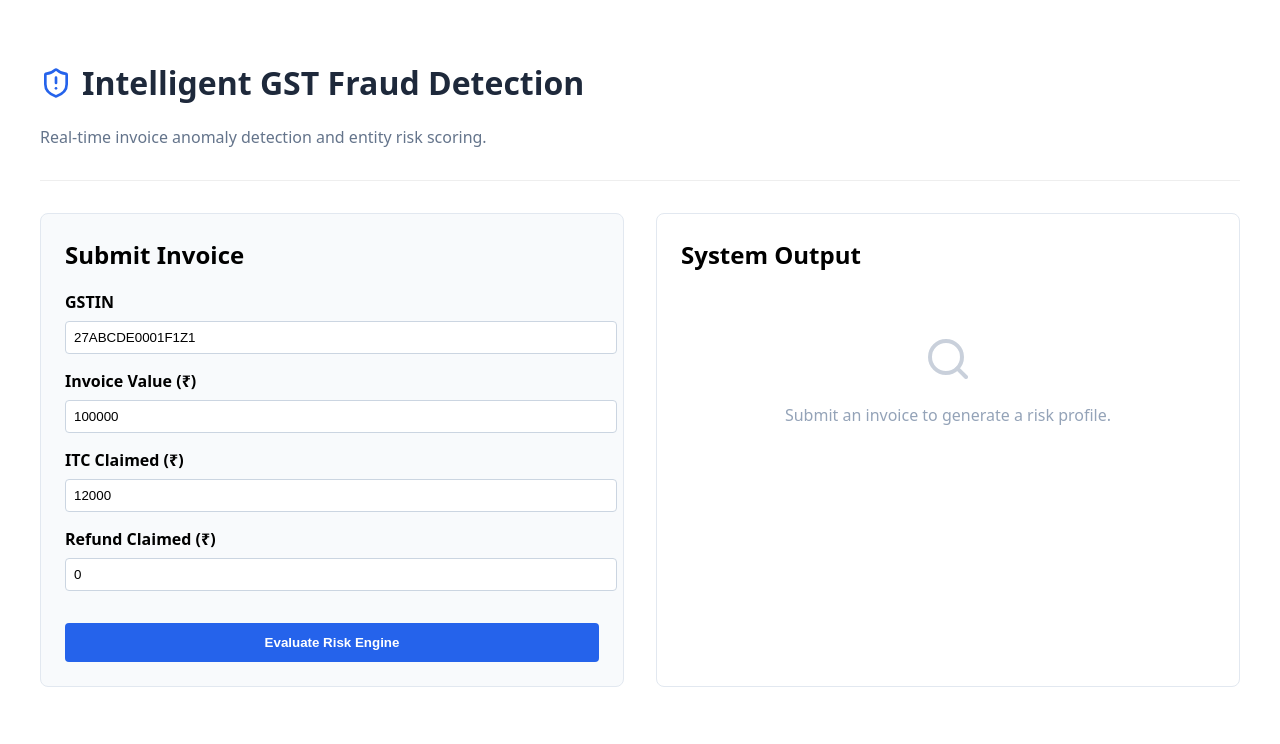
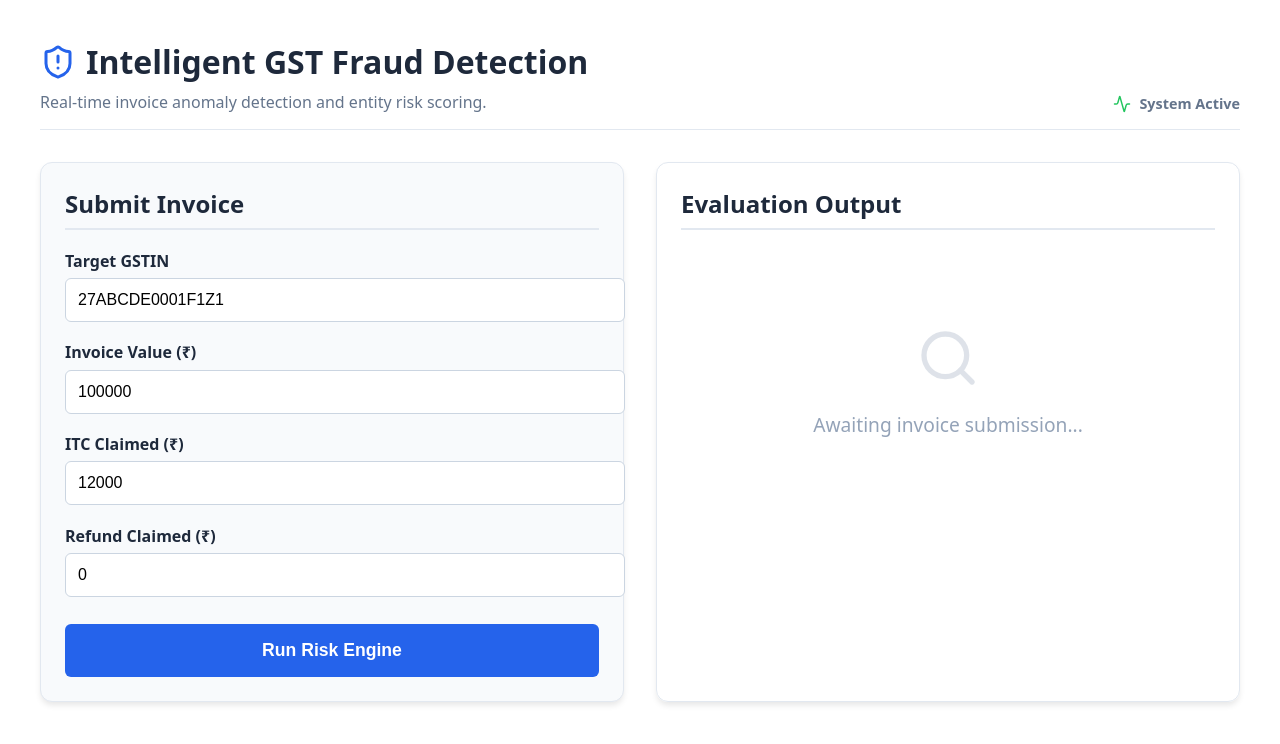
Before and after one commit to Ridreb05/Gst-Fraud, a React (Create React App) app in the folder frontend/: page / in a window 1280 px wide. Shown: the top 744 px of the page. Built offline with nearby package versions, Linux system fonts and the light colour scheme; the HTML template or start-up script is replaced by a standard one.

Commit message:
Enhance App component with new features and styles
Refactor App component to improve UI and functionality. Added Activity icon, updated styles, and enhanced risk evaluation logic.

```diff
--- a/frontend/src/App.js
+++ b/frontend/src/App.js
@@ -1,6 +1,10 @@
 import React, { useState } from 'react';
 import axios from 'axios';
-import { AlertTriangle, CheckCircle, Search, ShieldAlert } from 'lucide-react';
+import { AlertTriangle, CheckCircle, Search, ShieldAlert, Activity } from 'lucide-react';
+import {
+  PieChart, Pie, Cell, Tooltip as RechartsTooltip, ResponsiveContainer,
+  LineChart, Line, XAxis, YAxis, CartesianGrid, Legend
+} from 'recharts';
 
 function App() {
   const [invoiceData, setInvoiceData] = useState({
@@ -25,8 +29,9 @@ function App() {
     setResult(null);
 
     try {
-      // Pointing to your local FastAPI server
-      const response = await axios.post('https://gst-fraud.onrender.com', {
+      // NOTE: Update this URL to your Render URL once the backend is live!
+      // Example: 'https://gst-fraud-api.onrender.com/api/v1/evaluate-invoice'
+      const response = await axios.post('http://localhost:8000/api/v1/evaluate-invoice', {
         GSTIN: invoiceData.GSTIN,
         Invoice_Value: parseFloat(invoiceData.Invoice_Value),
         ITC_Claimed: parseFloat(invoiceData.ITC_Claimed),
@@ -39,110 +44,187 @@ function App() {
     setLoading(false);
   };
 
-  // Helper to determine color based on your flowchart logic
+  // --- UI Helpers & Chart Data Generation ---
+
   const getRiskColor = (score) => {
-    if (score > 60) return '#ef4444'; // Red for High/Critical Risk
-    if (score > 30) return '#eab308'; // Yellow for Medium Risk
-    return '#22c55e'; // Green for Low Risk
+    if (score > 60) return '#ef4444'; // Red (High/Critical)
+    if (score > 30) return '#eab308'; // Yellow (Medium)
+    return '#22c55e'; // Green (Low)
+  };
+
+  // Generate breakdown data based on the severity of the score
+  const getPieData = (score) => {
+    if (score > 50) {
+      return [
+        { name: 'ITC Anomaly', value: 45 },
+        { name: 'Invoice Spike', value: 35 },
+        { name: 'Refund Risk', value: 20 },
+      ];
+    }
+    return [
+      { name: 'ITC Anomaly', value: 10 },
+      { name: 'Invoice Spike', value: 5 },
+      { name: 'Normal Volume', value: 85 },
+    ];
+  };
+  const PIE_COLORS = ['#f97316', '#ef4444', '#3b82f6'];
+
+  // Mock historical trend leading up to the current score
+  const getTrendData = (currentScore) => {
+    const baseRisk = currentScore > 60 ? 40 : 10;
+    return [
+      { month: 'Oct', risk: Math.max(0, baseRisk - 15) },
+      { month: 'Nov', risk: Math.max(0, baseRisk - 5) },
+      { month: 'Dec', risk: baseRisk + 5 },
+      { month: 'Jan', risk: baseRisk },
+      { month: 'Feb', risk: baseRisk + 10 },
+      { month: 'Mar (Current)', risk: currentScore },
+    ];
   };
 
   return (
-    <div style={{ fontFamily: 'system-ui, sans-serif', padding: '2rem', maxWidth: '1200px', margin: '0 auto' }}>
-      <header style={{ marginBottom: '2rem', borderBottom: '1px solid #eee', paddingBottom: '1rem' }}>
-        <h1 style={{ display: 'flex', alignItems: 'center', gap: '10px', color: '#1e293b' }}>
-          <ShieldAlert size={32} color="#2563eb" />
-          Intelligent GST Fraud Detection
-        </h1>
-        <p style={{ color: '#64748b' }}>Real-time invoice anomaly detection and entity risk scoring.</p>
+    <div style={{ fontFamily: 'system-ui, sans-serif', padding: '2rem', maxWidth: '1200px', margin: '0 auto', color: '#1e293b' }}>
+
+      <header style={{ marginBottom: '2rem', borderBottom: '1px solid #e2e8f0', paddingBottom: '1rem', display: 'flex', justifyContent: 'space-between', alignItems: 'flex-end' }}>
+        <div>
+          <h1 style={{ display: 'flex', alignItems: 'center', gap: '10px', margin: '0 0 0.5rem 0' }}>
+            <ShieldAlert size={36} color="#2563eb" />
+            Intelligent GST Fraud Detection
+          </h1>
+          <p style={{ color: '#64748b', margin: 0 }}>Real-time invoice anomaly detection and entity risk scoring.</p>
+        </div>
+        <div style={{ display: 'flex', alignItems: 'center', gap: '8px', color: '#64748b', fontSize: '0.9rem', fontWeight: 'bold' }}>
+          <Activity size={18} color="#22c55e" />
+          System Active
+        </div>
       </header>
 
       <div style={{ display: 'grid', gridTemplateColumns: '1fr 1fr', gap: '2rem' }}>
 
-        {/* INPUT FORM */}
-        <div style={{ padding: '1.5rem', border: '1px solid #e2e8f0', borderRadius: '8px', backgroundColor: '#f8fafc' }}>
-          <h2 style={{ marginTop: 0 }}>Submit Invoice</h2>
-          <form onSubmit={evaluateInvoice} style={{ display: 'flex', flexDirection: 'column', gap: '1rem' }}>
+        {/* LEFT COLUMN: INPUT FORM */}
+        <div style={{ padding: '1.5rem', border: '1px solid #e2e8f0', borderRadius: '12px', backgroundColor: '#f8fafc', boxShadow: '0 4px 6px -1px rgb(0 0 0 / 0.1)' }}>
+          <h2 style={{ marginTop: 0, borderBottom: '2px solid #e2e8f0', paddingBottom: '0.5rem' }}>Submit Invoice</h2>
+
+          <form onSubmit={evaluateInvoice} style={{ display: 'flex', flexDirection: 'column', gap: '1.2rem', marginTop: '1rem' }}>
             <div>
-              <label style={{ display: 'block', fontWeight: 'bold', marginBottom: '0.5rem' }}>GSTIN</label>
+              <label style={{ display: 'block', fontWeight: '600', marginBottom: '0.4rem' }}>Target GSTIN</label>
               <input
                 type="text" name="GSTIN" value={invoiceData.GSTIN} onChange={handleInputChange} required maxLength="15"
-                style={{ width: '100%', padding: '0.5rem', borderRadius: '4px', border: '1px solid #cbd5e1' }}
+                style={{ width: '100%', padding: '0.75rem', borderRadius: '6px', border: '1px solid #cbd5e1', fontSize: '1rem' }}
               />
             </div>
             <div>
-              <label style={{ display: 'block', fontWeight: 'bold', marginBottom: '0.5rem' }}>Invoice Value (₹)</label>
+              <label style={{ display: 'block', fontWeight: '600', marginBottom: '0.4rem' }}>Invoice Value (₹)</label>
               <input
                 type="number" name="Invoice_Value" value={invoiceData.Invoice_Value} onChange={handleInputChange} required
-                style={{ width: '100%', padding: '0.5rem', borderRadius: '4px', border: '1px solid #cbd5e1' }}
+                style={{ width: '100%', padding: '0.75rem', borderRadius: '6px', border: '1px solid #cbd5e1', fontSize: '1rem' }}
               />
             </div>
             <div>
-              <label style={{ display: 'block', fontWeight: 'bold', marginBottom: '0.5rem' }}>ITC Claimed (₹)</label>
+              <label style={{ display: 'block', fontWeight: '600', marginBottom: '0.4rem' }}>ITC Claimed (₹)</label>
               <input
                 type="number" name="ITC_Claimed" value={invoiceData.ITC_Claimed} onChange={handleInputChange} required
-                style={{ width: '100%', padding: '0.5rem', borderRadius: '4px', border: '1px solid #cbd5e1' }}
+                style={{ width: '100%', padding: '0.75rem', borderRadius: '6px', border: '1px solid #cbd5e1', fontSize: '1rem' }}
               />
             </div>
             <div>
-              <label style={{ display: 'block', fontWeight: 'bold', marginBottom: '0.5rem' }}>Refund Claimed (₹)</label>
+              <label style={{ display: 'block', fontWeight: '600', marginBottom: '0.4rem' }}>Refund Claimed (₹)</label>
               <input
                 type="number" name="Refund_Claimed" value={invoiceData.Refund_Claimed} onChange={handleInputChange}
-                style={{ width: '100%', padding: '0.5rem', borderRadius: '4px', border: '1px solid #cbd5e1' }}
+                style={{ width: '100%', padding: '0.75rem', borderRadius: '6px', border: '1px solid #cbd5e1', fontSize: '1rem' }}
               />
             </div>
             <button
               type="submit" disabled={loading}
-              style={{ backgroundColor: '#2563eb', color: 'white', padding: '0.75rem', border: 'none', borderRadius: '4px', cursor: 'pointer', fontWeight: 'bold', marginTop: '1rem' }}
+              style={{
+                backgroundColor: '#2563eb', color: 'white', padding: '1rem', border: 'none',
+                borderRadius: '6px', cursor: 'pointer', fontWeight: 'bold', fontSize: '1.1rem',
+                marginTop: '0.5rem', transition: 'background-color 0.2s'
+              }}
             >
-              {loading ? 'Analyzing...' : 'Evaluate Risk Engine'}
+              {loading ? 'Executing ML Pipeline...' : 'Run Risk Engine'}
             </button>
           </form>
-          {error && <p style={{ color: 'red', marginTop: '1rem' }}>{error}</p>}
+          {error && <p style={{ color: '#ef4444', marginTop: '1rem', fontWeight: '500', padding: '0.5rem', backgroundColor: '#fee2e2', borderRadius: '4px' }}>{error}</p>}
         </div>
 
-        {/* RESULTS DASHBOARD */}
-        <div style={{ padding: '1.5rem', border: '1px solid #e2e8f0', borderRadius: '8px' }}>
-          <h2 style={{ marginTop: 0 }}>System Output</h2>
+        {/* RIGHT COLUMN: RESULTS DASHBOARD */}
+        <div style={{ padding: '1.5rem', border: '1px solid #e2e8f0', borderRadius: '12px', boxShadow: '0 4px 6px -1px rgb(0 0 0 / 0.1)' }}>
+          <h2 style={{ marginTop: 0, borderBottom: '2px solid #e2e8f0', paddingBottom: '0.5rem' }}>Evaluation Output</h2>
 
           {!result ? (
-            <div style={{ color: '#94a3b8', textAlign: 'center', marginTop: '4rem' }}>
-              <Search size={48} style={{ margin: '0 auto', opacity: 0.5 }} />
-              <p>Submit an invoice to generate a risk profile.</p>
+            <div style={{ color: '#94a3b8', textAlign: 'center', marginTop: '6rem' }}>
+              <Search size={64} style={{ margin: '0 auto', opacity: 0.3 }} />
+              <p style={{ fontSize: '1.2rem', marginTop: '1rem' }}>Awaiting invoice submission...</p>
             </div>
           ) : (
-            <div>
-              {/* Risk Meter Simulation */}
-              <div style={{ textAlign: 'center', marginBottom: '2rem' }}>
-                <h3 style={{ margin: '0 0 10px 0', color: '#64748b' }}>Business Risk Score</h3>
-                <div style={{ fontSize: '4rem', fontWeight: '900', color: getRiskColor(result.Business_Risk) }}>
-                  {result.Business_Risk}
-                  <span style={{ fontSize: '1.5rem', color: '#94a3b8' }}>/100</span>
+            <div style={{ animation: 'fadeIn 0.5s' }}>
+
+              {/* Top Row: Score & Action */}
+              <div style={{ display: 'flex', justifyContent: 'space-between', alignItems: 'center', marginBottom: '1.5rem', backgroundColor: '#f8fafc', padding: '1rem', borderRadius: '8px' }}>
+                <div style={{ textAlign: 'center' }}>
+                  <h3 style={{ margin: '0 0 5px 0', color: '#64748b', fontSize: '0.9rem', textTransform: 'uppercase' }}>Business Risk Score</h3>
+                  <div style={{ fontSize: '3.5rem', fontWeight: '900', color: getRiskColor(result.Business_Risk), lineHeight: '1' }}>
+                    {result.Business_Risk}
+                    <span style={{ fontSize: '1.2rem', color: '#cbd5e1' }}>/100</span>
+                  </div>
+                  <div style={{ display: 'inline-block', padding: '0.25rem 0.75rem', borderRadius: '999px', backgroundColor: `${getRiskColor(result.Business_Risk)}20`, color: getRiskColor(result.Business_Risk), fontWeight: 'bold', fontSize: '0.8rem', marginTop: '0.5rem' }}>
+                    {result.Category.toUpperCase()}
+                  </div>
                 </div>
-                <div style={{ display: 'inline-block', padding: '0.5rem 1rem', borderRadius: '999px', backgroundColor: `${getRiskColor(result.Business_Risk)}20`, color: getRiskColor(result.Business_Risk), fontWeight: 'bold', marginTop: '0.5rem' }}>
-                  {result.Category.toUpperCase()}
+
+                <div style={{ textAlign: 'right' }}>
+                   <h4 style={{ margin: '0 0 5px 0', color: '#64748b', fontSize: '0.9rem', textTransform: 'uppercase' }}>Triggered Action</h4>
+                   <div style={{ display: 'flex', alignItems: 'center', justifyContent: 'flex-end', gap: '8px', fontSize: '1.2rem', fontWeight: 'bold', color: result.Business_Risk > 60 ? '#ef4444' : '#22c55e' }}>
+                    {result.Business_Risk > 60 ? <AlertTriangle size={24} /> : <CheckCircle size={24} />}
+                    {result.Action_Triggered}
+                  </div>
                 </div>
               </div>
 
-              <hr style={{ border: 'none', borderTop: '1px solid #eee', margin: '1.5rem 0' }} />
+              {/* Middle Row: Charts */}
+              <div style={{ display: 'grid', gridTemplateColumns: '1fr 1fr', gap: '1rem', height: '220px', marginBottom: '1.5rem' }}>
 
-              {/* Triggered Action */}
-              <div style={{ marginBottom: '1.5rem' }}>
-                <h4 style={{ margin: '0 0 5px 0' }}>Triggered Action</h4>
-                <div style={{ display: 'flex', alignItems: 'center', gap: '10px', fontSize: '1.2rem', fontWeight: 'bold' }}>
-                  {result.Business_Risk > 60 ? <AlertTriangle color="#ef4444" /> : <CheckCircle color="#22c55e" />}
-                  {result.Action_Triggered}
+                {/* Pie Chart */}
+                <div style={{ border: '1px solid #e2e8f0', borderRadius: '8px', padding: '0.5rem' }}>
+                  <h4 style={{ margin: '0 0 5px 5px', fontSize: '0.85rem', color: '#64748b' }}>Anomaly Breakdown</h4>
+                  <ResponsiveContainer width="100%" height="85%">
+                    <PieChart>
+                      <Pie data={getPieData(result.Business_Risk)} innerRadius={40} outerRadius={60} paddingAngle={2} dataKey="value">
+                        {getPieData(result.Business_Risk).map((entry, index) => (
+                          <Cell key={`cell-${index}`} fill={PIE_COLORS[index % PIE_COLORS.length]} />
+                        ))}
+                      </Pie>
+                      <RechartsTooltip />
+                    </PieChart>
+                  </ResponsiveContainer>
+                </div>
+
+                {/* Trend Line Graph */}
+                <div style={{ border: '1px solid #e2e8f0', borderRadius: '8px', padding: '0.5rem' }}>
+                  <h4 style={{ margin: '0 0 5px 5px', fontSize: '0.85rem', color: '#64748b' }}>6-Month Entity Risk Trend</h4>
+                  <ResponsiveContainer width="100%" height="85%">
+                    <LineChart data={getTrendData(result.Business_Risk)}>
+                      <CartesianGrid strokeDasharray="3 3" vertical={false} stroke="#e2e8f0" />
+                      <XAxis dataKey="month" tick={{fontSize: 10}} tickLine={false} axisLine={false} />
+                      <YAxis domain={[0, 100]} hide={true} />
+                      <RechartsTooltip />
+                      <Line type="monotone" dataKey="risk" stroke={getRiskColor(result.Business_Risk)} strokeWidth={3} dot={{ r: 4 }} />
+                    </LineChart>
+                  </ResponsiveContainer>
                 </div>
               </div>
 
-              {/* Key Risk Factors */}
-              <div>
-                <h4 style={{ margin: '0 0 10px 0' }}>Top Risk Drivers</h4>
-                <ul style={{ paddingLeft: '20px', color: '#334155' }}>
+              {/* Bottom Row: Key Risk Factors */}
+              <div style={{ backgroundColor: '#fff', border: '1px solid #e2e8f0', padding: '1rem', borderRadius: '8px' }}>
+                <h4 style={{ margin: '0 0 10px 0', color: '#0f172a' }}>Detected Risk Factors</h4>
+                <ul style={{ paddingLeft: '20px', color: '#334155', margin: 0, fontWeight: '500' }}>
                   {result.Top_Risk_Drivers.map((driver, index) => (
-                    <li key={index} style={{ marginBottom: '5px' }}>{driver}</li>
+                    <li key={index} style={{ marginBottom: '4px' }}>{driver}</li>
                   ))}
                 </ul>
               </div>
+
             </div>
           )}
         </div>
```
